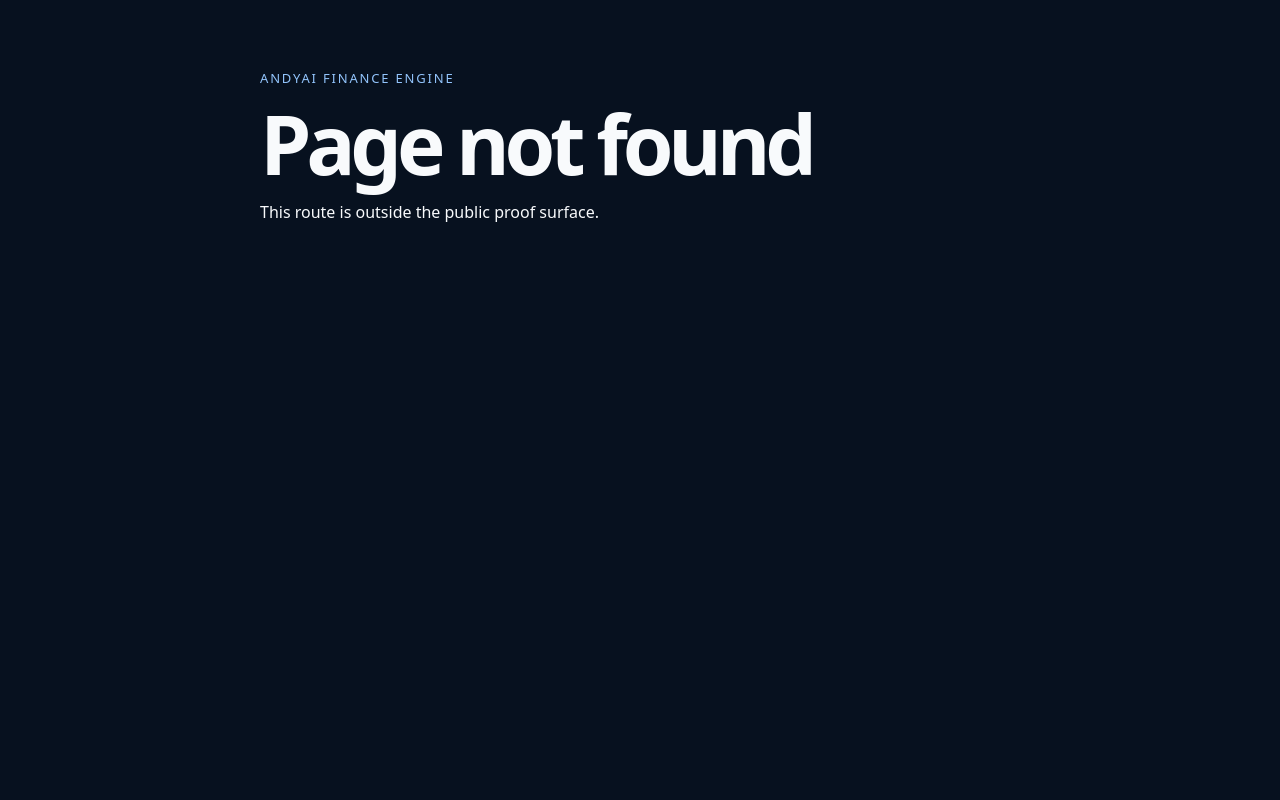
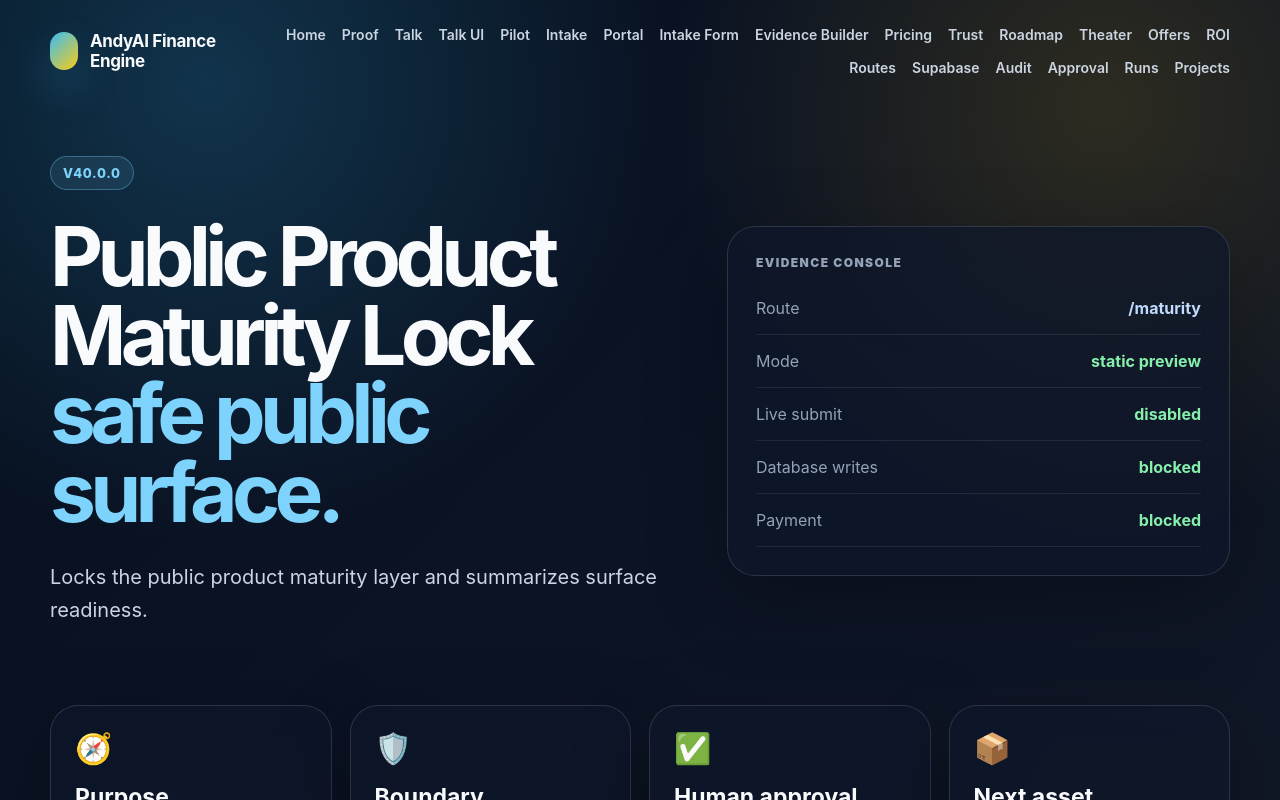
Before and after one commit to kolundzic/andyai-finance-engine, a Next.js app: page /maturity in a window 1280 px wide. Before the commit this address had no page. Shown: the top 800 px of the page. Built offline with nearby package versions, Linux system fonts and the light colour scheme.

Commit message:
drone: add v40.0.0 public-product-maturity-lock

```diff
--- /dev/null
+++ b/app/maturity/page.tsx
@@ -0,0 +1,32 @@
+import { EvidenceConsole, FeatureGrid, PrestigePage } from "../../src/ui/finance-prestige-system";
+
+export const metadata = {
+  title: "AndyAI Finance Engine — Public Product Maturity Lock",
+  description: "Locks the public product maturity layer and summarizes surface readiness.",
+};
+
+export default function Page() {
+  return (
+    <PrestigePage
+      active="/maturity"
+      badge="v40.0.0"
+      title="Public Product Maturity Lock"
+      accent="safe public surface."
+      lead="Locks the public product maturity layer and summarizes surface readiness."
+      right={<EvidenceConsole rows={[
+        ["Route", "/maturity", "blue"],
+        ["Mode", "static preview", "green"],
+        ["Live submit", "disabled", "green"],
+        ["Database writes", "blocked", "green"],
+        ["Payment", "blocked", "green"],
+      ] as any} />}
+    >
+      <FeatureGrid items={[
+        ["🧭", "Purpose", "Locks the public product maturity layer and summarizes surface readiness."],
+        ["🛡️", "Boundary", "This route is a static public surface with no live submit, no network call, and no database write."],
+        ["✅", "Human approval", "The system may structure and preview, but the human remains the authority gate."],
+        ["📦", "Next asset", "Public product maturity is sealed."],
+      ] as any} />
+    </PrestigePage>
+  );
+}
--- a/package.json
+++ b/package.json
@@ -1,6 +1,6 @@
 {
   "name": "andyai-finance-engine",
-  "version": "39.0.0",
+  "version": "40.0.0",
   "private": true,
   "description": "AndyAI Finance Engine — public showcase powered by a governed financial modeling core.",
   "scripts": {
```
Also changed, not shown: configs/drone-master/public-product-maturity-lock.v40.0.0.json (added, +17 -0 lines), 3 other files (tests, documents, lock files or other folders).
